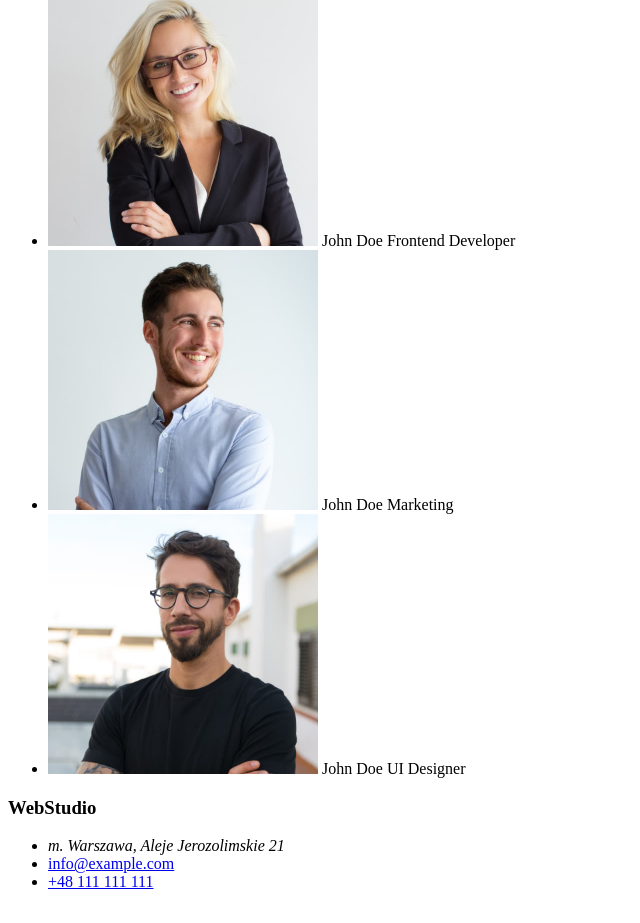
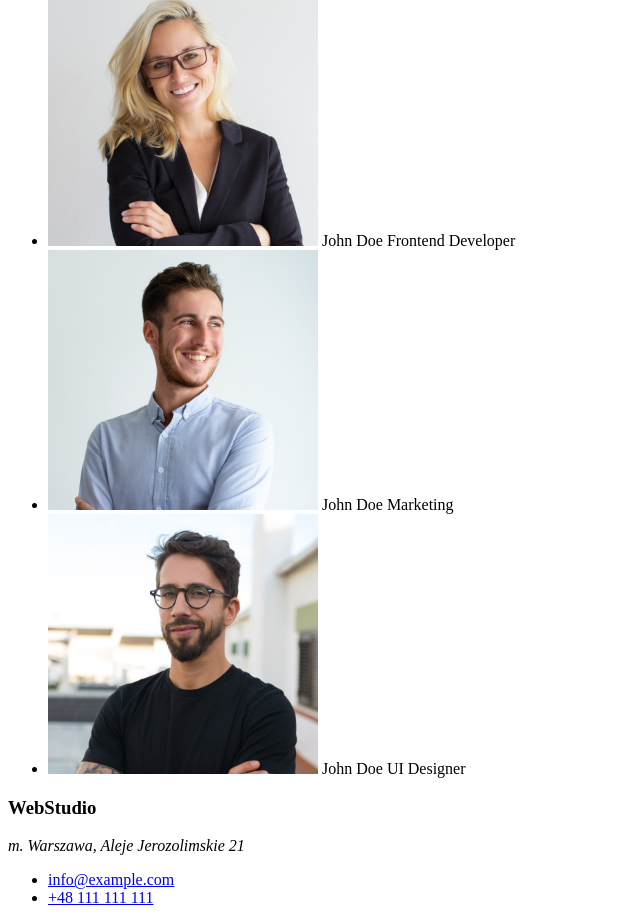
Before and after one commit to KrzysztofBanaszek/goit-markup-hw-01, a plain HTML site: page index.html in a window 1280 px wide. Shown: the part 1855-2778 px from the top of the page, without its empty margins (0-640 px from the left). Drawn offline with Linux system fonts and the light colour scheme.

Commit message:
update index

```diff
--- a/index.html
+++ b/index.html
@@ -135,8 +135,8 @@
 
     <footer>
       <h3>WebStudio</h3>
+      <address>m. Warszawa, Aleje Jerozolimskie 21</address>
       <ul>
-        <li><address>m. Warszawa, Aleje Jerozolimskie 21</address></li>
         <li><a href="mailto:info@example.com">info@example.com</a></li>
         <li><a href="tel:+48111111111">+48 111 111 111</a></li>
       </ul>
```
